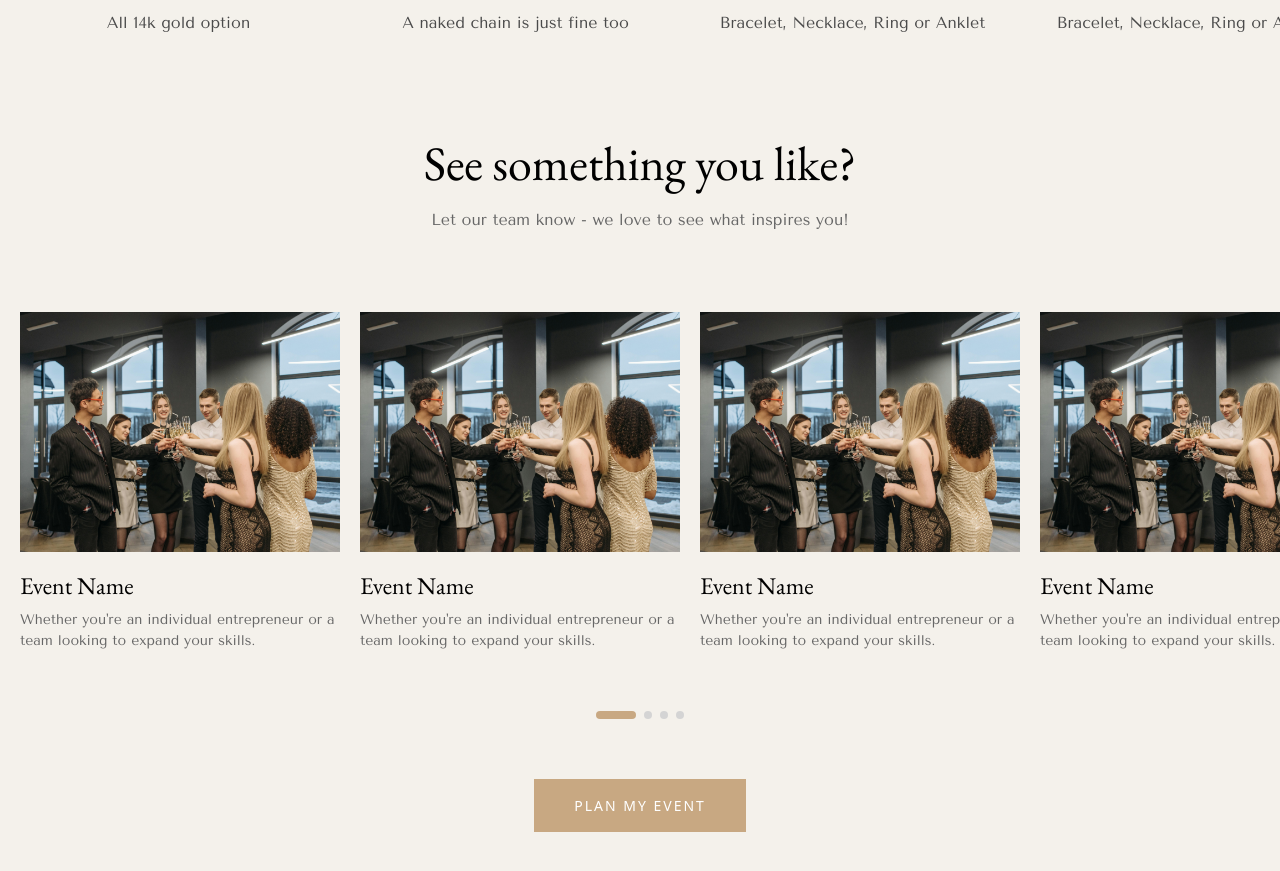
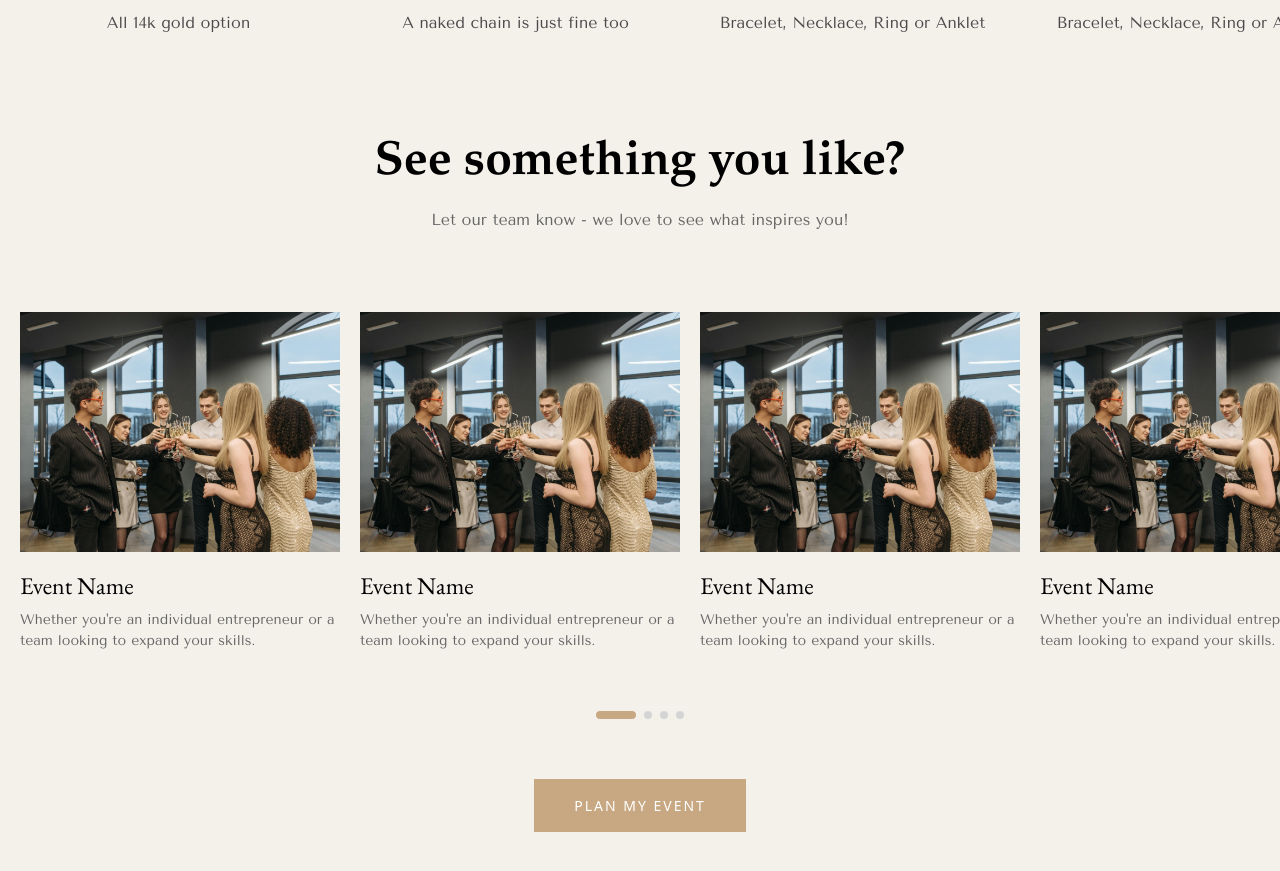
Before and after one commit to saliftankoano/goldenbond, a Next.js app: page /corporate in a window 1280 px wide. Shown: the part 1560-2431 px from the top of the page. Built offline with nearby package versions, Linux system fonts and the light colour scheme.

Commit message:
fix pastevents font

```diff
--- a/app/corporate/components/PastEvents.tsx
+++ b/app/corporate/components/PastEvents.tsx
@@ -40,7 +40,7 @@ export default function PastEvents() {
     <section className="w-screen bg-[#F4F1EB] flex flex-col items-center py-[100px]">
       {/* Header */}
       <div className="text-center mb-[80px]">
-        <h2 className="garamond-font text-[48px] text-black leading-[120%] mb-[16px]">
+        <h2 className="garamond-font text-[48px] font-semibold text-black leading-[120%] mb-[16px]">
           See something you like?
         </h2>
         <p className="tenor-font text-[16px] text-[#666666] leading-[150%]">
```
